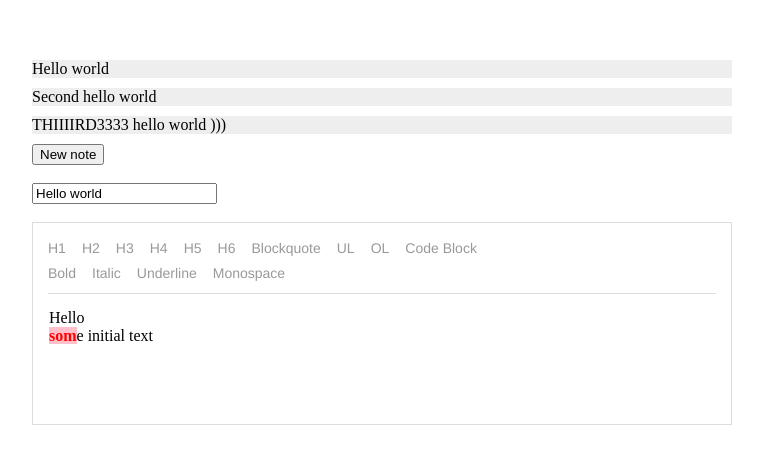
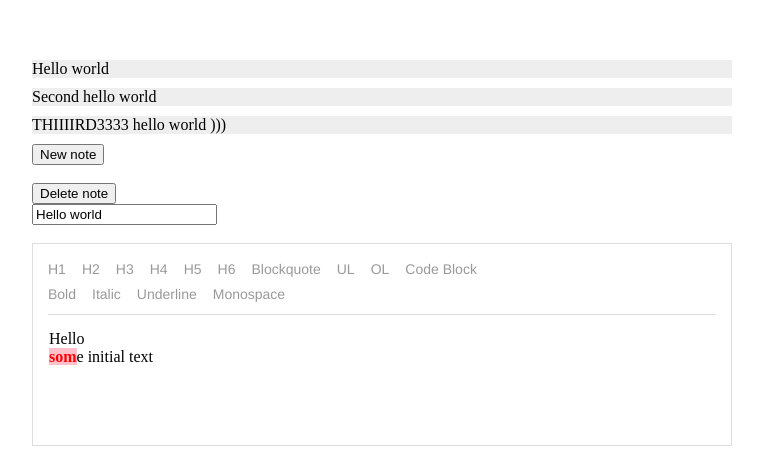
Before and after one commit to ba1uev/rich, a React app: page / in a window 1280 px wide. Shown: the top 464 px of the page, without its empty margins (258-1021 px from the left). Built offline with nearby package versions, Linux system fonts and the light colour scheme.

Commit message:
change header binding & delete note

```diff
--- a/index.html
+++ b/index.html
@@ -2,7 +2,8 @@
 <html>
   <head>
     <meta charset="utf-8">
-    <title>Sample App</title>
+    <title>NOTES</title>
+    <link rel="icon" type="image/png" href="http://vivo360inc.com/wp-content/uploads/2014/11/favicon.png" />
     <link rel="stylesheet" href="style.css" media="screen">
     <link rel="stylesheet" href="Draft.css" media="screen">
     <link rel="stylesheet" href="RichEditor.css" media="screen">
--- a/src/App.js
+++ b/src/App.js
@@ -1,5 +1,4 @@
 import React, { Component } from 'react';
-// import RichEditor from './components/Editor';
 import Canvas from './components/Canvas';
 import List from './components/List';
 import LS from './utils/LocalStorage';
@@ -18,21 +17,16 @@ export default class App extends Component {
         // FIXME ------------------- !!
         list: LS.get('list', 'array').map(id => {return parseInt(id)}),
         // -------------------------
-        // headers: this.getHeaders(),
-        // TODO make single state property headerMap: [{id: 666, header: 'Hello'},{},..]
         notesMap: this.getNotesMap()
       }
     }
     this.createNoteAction = this.createNoteAction.bind(this);
     this.chooseNoteAction = this.chooseNoteAction.bind(this);
-    // this.getHeaders = this.getHeaders.bind(this);
     this.getNotesMap = this.getNotesMap.bind(this);
-    // console.warn(`%cInitial LS size: ${LS.getSize()}`, 'color: purple');
+    this.headerChangeHadler = this.headerChangeHadler.bind(this);
+    this.deleteNoteHandler = this.deleteNoteHandler.bind(this);
+    console.warn(`%cInitial LS size: ${LS.getSize()}`, 'color: purple');
   }
-
-  // getHeaders(){
-  //   return LS.get('list', 'array').map(id => {return LS.get(`h_${id}`)});
-  // }
 
   getNotesMap() {
     return LS.get('list', 'array').map(id => {return {id, header: LS.get(`h_${id}`)}})
@@ -51,10 +45,9 @@ export default class App extends Component {
     this.state = {
       id: 1,
       list: [1, 2, 3],
-      // headers: this.getHeaders(),
       notesMap: this.getNotesMap()
     }
-    // LS.set('inited', true);
+    LS.set('inited', true);
   }
 
   chooseNoteAction(id) {
@@ -64,13 +57,16 @@ export default class App extends Component {
     })
   }
 
-  headerChangeHadler(title) {
-    // console.log(title);
-    let id = LS.get('id');
-    //  >>>>>>>>>>>>>>>>>>>>>>>>>>>>>>>>>>>>>>>>>>> TODO  changed header binding
-    // this.setState({
-    //   notesMap: this.getN
-    // })
+  headerChangeHadler(header) {
+    let {id} = this.state;
+    let notesMap = this.getNotesMap().map(note => {
+      if (note.id == id) {
+        note.header = header;
+        return note
+      }
+      return note
+    })
+    this.setState({notesMap});
   }
 
   createNoteAction() {
@@ -87,10 +83,34 @@ export default class App extends Component {
     this.setState({
       id: newId,
       list: list,
-      // headers: this.getHeaders()
       notesMap: this.getNotesMap()
     });
     document.querySelector('.editor-header').focus();
+  }
+
+  deleteNoteHandler(id) {
+    let header = LS.get(`h_${id}`);
+    if (confirm(`Are you sure to remove note "${header}"?`)) {
+      let notesMap = this.getNotesMap();
+      let removeNoteIndex;
+      notesMap.forEach((note, index) => {
+        if (note.id == id) removeNoteIndex = index;
+      });
+      notesMap.splice(removeNoteIndex, 1);
+      let {list} = this.state;
+      let removeIndex = list.indexOf(id);
+      if (removeIndex != -1) {
+        list.splice(removeIndex, 1);
+      } else {
+        console.error('Delete note ERROR: Note index not found.')
+      }
+      let nextId = Math.max(...list);
+      LS.set('list', list, 'array');
+      LS.set('id', nextId, 'number');
+      LS.remove(`h_${id}`);
+      LS.remove(`b_${id}`);
+      this.setState({notesMap, id: nextId});
+    }
   }
 
   render() {
@@ -109,6 +129,7 @@ export default class App extends Component {
           <Canvas
             id={id}
             headerChangeHadler={this.headerChangeHadler}
+            deleteNoteHandler={this.deleteNoteHandler}
           />
         </div>
       </div>
--- a/src/components/List/index.js
+++ b/src/components/List/index.js
@@ -20,17 +20,16 @@ export default class List extends Component {
   }
 
   render() {
-    // console.log(this.props.notesMap);
-    let list = [];
-    this.props.list.forEach(id => {
-      let header = LS.get(`h_${id}`) || '';
-      list.push(
+    let list = this.props.notesMap.map(note => {
+      return (
         <div
           className="list-item"
-          key={`header_${id}`}
+          key={note.id}
           style={{backgroundColor: '#eee', marginBottom: '10px'}}
-          onClick={() => this.chooseNote(id)}
-        >{header}</div>
+          onClick={() => this.chooseNote(note.id)}
+        >
+          {note.header}
+        </div>
       )
     })
     return (
--- a/src/components/canvas/index.js
+++ b/src/components/canvas/index.js
@@ -6,11 +6,8 @@ import LS from '../../utils/LocalStorage';
 export default class Canvas extends Component {
   constructor(props) {
     super(props);
-    // let {id} = props;
     this.state = {
-      // id: id,
-      // header: LS.get(`h_${id}`),
-      body: 'LS.get(`b_${id}`)'
+      header: ''
     }
   }
 
@@ -34,6 +31,12 @@ export default class Canvas extends Component {
     let body = LS.get(`b_${id}`) || false;
     return (
       <div>
+        <button
+          onClick={() => {this.props.deleteNoteHandler(id)}}
+        >
+          Delete note
+        </button>
+        <br/>
         <input
           className='editor-header'
           type='text'
```
